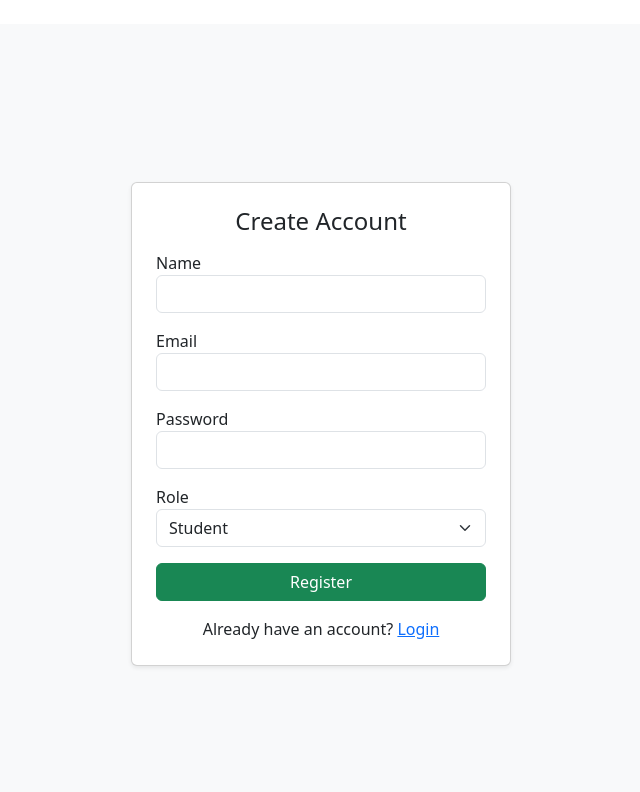
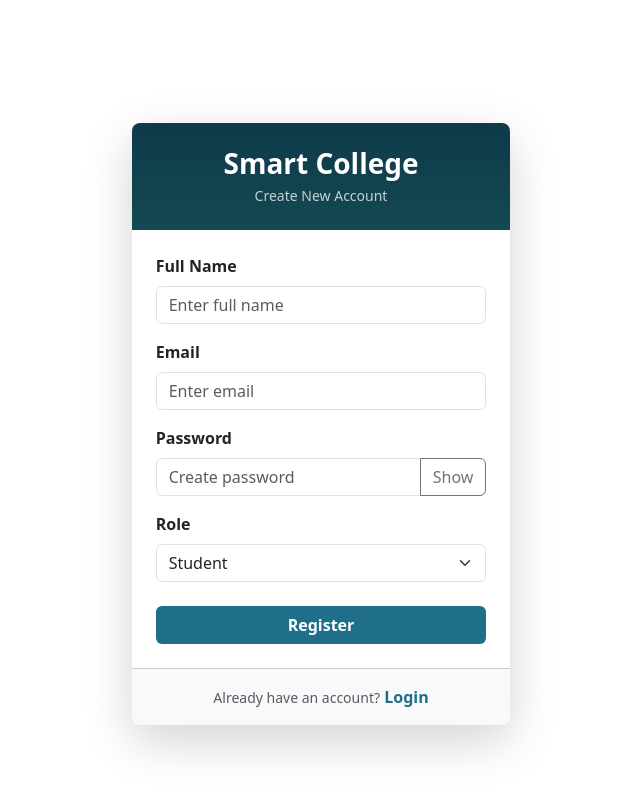
Before and after one commit to ChetanKaturde/smart-college-mern, a React (Vite) app in the folder frontend/: page /register in a window 1280 px wide. Shown: the top 792 px of the page, without its empty margins (319-959 px from the left). Built offline with nearby package versions, Linux system fonts and the light colour scheme.

Commit message:
Added some Features

```diff
--- a/frontend/src/pages/auth/Login.jsx
+++ b/frontend/src/pages/auth/Login.jsx
@@ -8,6 +8,7 @@ export default function Login() {
 
   const [email, setEmail] = useState("");
   const [password, setPassword] = useState("");
+  const [showPassword, setShowPassword] = useState(false);
   const [loading, setLoading] = useState(false);
   const [error, setError] = useState("");
 
@@ -29,47 +30,105 @@ export default function Login() {
   };
 
   return (
-    <div className="d-flex justify-content-center align-items-center vh-100 bg-light">
-      <div className="card shadow-sm p-4" style={{ width: "360px" }}>
-        <h4 className="text-center mb-3">Smart College Login</h4>
+    <div className="container-fluid min-vh-100 d-flex align-items-center justify-content-center bg-white">
+      <div className="row w-100 justify-content-center">
+        <div className="col-11 col-sm-8 col-md-6 col-lg-4">
+          <div
+            className="card shadow-lg border-0 rounded-3"
+            style={{ overflow: "hidden" }}
+          >
+            {/* HEADER */}
+            <div
+              className="text-white text-center py-4"
+              style={{
+                background: "linear-gradient(180deg, #0f3a4a, #134952)",
+              }}
+            >
+              <h3 className="fw-bold mb-1">Smart College</h3>
+              <p className="mb-0 small opacity-75">
+                Login Panel
+              </p>
+            </div>
 
-        {error && <div className="alert alert-danger">{error}</div>}
+            {/* BODY */}
+            <div className="card-body px-4 py-4">
+              {error && (
+                <div className="alert alert-danger text-center py-2">
+                  {error}
+                </div>
+              )}
 
               <form onSubmit={submitHandler}>
+                {/* EMAIL */}
                 <div className="mb-3">
-            <label>Email</label>
+                  <label className="form-label fw-semibold">
+                    Email
+                  </label>
                   <input
                     type="email"
                     className="form-control"
+                    placeholder="admin@college.com"
                     required
                     value={email}
                     onChange={(e) => setEmail(e.target.value)}
                   />
                 </div>
 
-          <div className="mb-3">
-            <label>Password</label>
+                {/* PASSWORD */}
+                <div className="mb-4">
+                  <label className="form-label fw-semibold">
+                    Password
+                  </label>
+
+                  <div className="input-group">
                     <input
-              type="password"
+                      type={showPassword ? "text" : "password"}
                       className="form-control"
+                      placeholder="Enter password"
                       required
                       value={password}
                       onChange={(e) => setPassword(e.target.value)}
                     />
+                    <button
+                      type="button"
+                      className="btn btn-outline-secondary"
+                      onClick={() =>
+                        setShowPassword(!showPassword)
+                      }
+                    >
+                      {showPassword ? "Hide" : "Show"}
+                    </button>
+                  </div>
                 </div>
 
+                {/* LOGIN BUTTON */}
                 <button
-            className="btn btn-primary w-100"
+                  className="btn w-100 text-white fw-semibold"
+                  style={{
+                    backgroundColor: "#1f6f8b",
+                  }}
                   disabled={loading}
                 >
                   {loading ? "Logging in..." : "Login"}
                 </button>
               </form>
+            </div>
 
-        <p className="text-center mt-3 mb-0">
-          Don’t have an account?{" "}
-          <Link to="/register">Register</Link>
-        </p>
+            {/* FOOTER */}
+            <div className="card-footer bg-light text-center py-3">
+              <span className="text-muted small">
+                Don’t have an account?
+              </span>{" "}
+              <Link
+                to="/register"
+                className="fw-semibold text-decoration-none"
+                style={{ color: "#1f6f8b" }}
+              >
+                Register
+              </Link>
+            </div>
+          </div>
+        </div>
       </div>
     </div>
   );
--- a/frontend/src/pages/auth/Register.jsx
+++ b/frontend/src/pages/auth/Register.jsx
@@ -12,6 +12,7 @@ export default function Register() {
     role: "student",
   });
 
+  const [showPassword, setShowPassword] = useState(false);
   const [loading, setLoading] = useState(false);
   const [error, setError] = useState("");
 
@@ -34,17 +35,43 @@ export default function Register() {
   };
 
   return (
-    <div className="d-flex justify-content-center align-items-center vh-100 bg-light">
-      <div className="card shadow-sm p-4" style={{ width: "380px" }}>
-        <h4 className="text-center mb-3">Create Account</h4>
+    <div className="container-fluid min-vh-100 d-flex align-items-center justify-content-center bg-white">
+      <div className="row w-100 justify-content-center">
+        <div className="col-11 col-sm-8 col-md-6 col-lg-4">
+          <div
+            className="card shadow-lg border-0 rounded-3"
+            style={{ overflow: "hidden" }}
+          >
+            {/* HEADER */}
+            <div
+              className="text-white text-center py-4"
+              style={{
+                background: "linear-gradient(180deg, #0f3a4a, #134952)",
+              }}
+            >
+              <h3 className="fw-bold mb-1">Smart College</h3>
+              <p className="mb-0 small opacity-75">
+                Create New Account
+              </p>
+            </div>
 
-        {error && <div className="alert alert-danger">{error}</div>}
+            {/* BODY */}
+            <div className="card-body px-4 py-4">
+              {error && (
+                <div className="alert alert-danger text-center py-2">
+                  {error}
+                </div>
+              )}
 
               <form onSubmit={submitHandler}>
+                {/* NAME */}
                 <div className="mb-3">
-            <label>Name</label>
+                  <label className="form-label fw-semibold">
+                    Full Name
+                  </label>
                   <input
                     className="form-control"
+                    placeholder="Enter full name"
                     required
                     value={form.name}
                     onChange={(e) =>
@@ -53,11 +80,15 @@ export default function Register() {
                   />
                 </div>
 
+                {/* EMAIL */}
                 <div className="mb-3">
-            <label>Email</label>
+                  <label className="form-label fw-semibold">
+                    Email
+                  </label>
                   <input
                     type="email"
                     className="form-control"
+                    placeholder="Enter email"
                     required
                     value={form.email}
                     onChange={(e) =>
@@ -66,26 +97,51 @@ export default function Register() {
                   />
                 </div>
 
+                {/* PASSWORD WITH SHOW/HIDE */}
                 <div className="mb-3">
-            <label>Password</label>
+                  <label className="form-label fw-semibold">
+                    Password
+                  </label>
+
+                  <div className="input-group">
                     <input
-              type="password"
+                      type={showPassword ? "text" : "password"}
                       className="form-control"
+                      placeholder="Create password"
                       required
                       value={form.password}
                       onChange={(e) =>
-                setForm({ ...form, password: e.target.value })
+                        setForm({
+                          ...form,
+                          password: e.target.value,
+                        })
                       }
                     />
+                    <button
+                      type="button"
+                      className="btn btn-outline-secondary"
+                      onClick={() =>
+                        setShowPassword(!showPassword)
+                      }
+                    >
+                      {showPassword ? "Hide" : "Show"}
+                    </button>
+                  </div>
                 </div>
 
-          <div className="mb-3">
-            <label>Role</label>
+                {/* ROLE */}
+                <div className="mb-4">
+                  <label className="form-label fw-semibold">
+                    Role
+                  </label>
                   <select
                     className="form-select"
                     value={form.role}
                     onChange={(e) =>
-                setForm({ ...form, role: e.target.value })
+                      setForm({
+                        ...form,
+                        role: e.target.value,
+                      })
                     }
                   >
                     <option value="admin">Admin</option>
@@ -95,18 +151,32 @@ export default function Register() {
                   </select>
                 </div>
 
+                {/* REGISTER BUTTON */}
                 <button
-            className="btn btn-success w-100"
+                  className="btn w-100 text-white fw-semibold"
+                  style={{ backgroundColor: "#1f6f8b" }}
                   disabled={loading}
                 >
                   {loading ? "Registering..." : "Register"}
                 </button>
               </form>
+            </div>
 
-        <p className="text-center mt-3 mb-0">
-          Already have an account?{" "}
-          <Link to="/login">Login</Link>
-        </p>
+            {/* FOOTER */}
+            <div className="card-footer bg-light text-center py-3">
+              <span className="text-muted small">
+                Already have an account?
+              </span>{" "}
+              <Link
+                to="/login"
+                className="fw-semibold text-decoration-none"
+                style={{ color: "#1f6f8b" }}
+              >
+                Login
+              </Link>
+            </div>
+          </div>
+        </div>
       </div>
     </div>
   );
--- a/frontend/src/pages/dashboard/Dashboard.jsx
+++ b/frontend/src/pages/dashboard/Dashboard.jsx
@@ -1,55 +1,216 @@
+// import { useContext, useEffect, useState } from "react";
+// import { AuthContext } from "../../auth/AuthContext";
+// import api from "../../api/axios";
+
+// export default function Dashboard() {
+//   const { user } = useContext(AuthContext);
+//   const [courses, setCourses] = useState([]);
+
+//   useEffect(() => {
+//     if (user?.role === "teacher") {
+//       api
+//         .get("/courses/my")
+//         .then((res) => {
+//           setCourses(res.data?.data || []);
+//         })
+//         .catch(() => setCourses([]));
+//     }
+//   }, [user]);
+
+//   return (
+//     <div>
+//       <h4 className="mb-3">Dashboard</h4>
+
+//       {user?.role === "admin" && (
+//         <div className="alert alert-info">
+//           Welcome Admin. Use sidebar to manage college data.
+//         </div>
+//       )}
+
+//       {user?.role === "teacher" && (
+//         <>
+//           <h6 className="mb-2">My Courses</h6>
+
+//           <div className="row">
+//             {courses.length > 0 ? (
+//               courses.map((c) => (
+//                 <div key={c._id} className="col-md-4 mb-3">
+//                   <div className="card shadow-sm">
+//                     <div className="card-body">
+//                       <h6>{c.name}</h6>
+//                       <p className="text-muted mb-1">
+//                         Department: {c.departmentId?.name || "-"}
+//                       </p>
+//                       <span className="badge bg-success">Active</span>
+//                     </div>
+//                   </div>
+//                 </div>
+//               ))
+//             ) : (
+//               <p className="text-muted">No courses assigned.</p>
+//             )}
+//           </div>
+//         </>
+//       )}
+//     </div>
+//   );
+// }
+
+
+
+
+// src/pages/dashboard/Dashboard.jsx
 import { useContext, useEffect, useState } from "react";
 import { AuthContext } from "../../auth/AuthContext";
 import api from "../../api/axios";
+import { Card, Row, Col, Spinner, Alert } from "react-bootstrap";
 
 export default function Dashboard() {
   const { user } = useContext(AuthContext);
-  const [courses, setCourses] = useState([]);
+
+  const [stats, setStats] = useState({
+    students: 0,
+    courses: 0,
+    departments: 0,
+  });
+
+  const [teacherCourses, setTeacherCourses] = useState([]);
+  const [loading, setLoading] = useState(true);
+  const [error, setError] = useState("");
 
   useEffect(() => {
-    if (user?.role === "teacher") {
-      api
-        .get("/courses/my")
-        .then((res) => {
-          setCourses(res.data?.data || []);
-        })
-        .catch(() => setCourses([]));
+    const fetchAdminData = async () => {
+      try {
+        const [studentsRes, coursesRes, departmentsRes] = await Promise.all([
+          api.get("/students"),
+          api.get("/courses"),
+          api.get("/departments"),
+        ]);
+
+        setStats({
+          students:
+            studentsRes.data?.data?.length ||
+            studentsRes.data?.length ||
+            0,
+          courses:
+            coursesRes.data?.data?.length ||
+            coursesRes.data?.length ||
+            0,
+          departments:
+            departmentsRes.data?.data?.length ||
+            departmentsRes.data?.length ||
+            0,
+        });
+      } catch (err) {
+        setError("Failed to load dashboard data");
+      } finally {
+        setLoading(false);
+      }
+    };
+
+    const fetchTeacherCourses = async () => {
+      try {
+        const res = await api.get("/courses");
+        setTeacherCourses(res.data?.data || res.data || []);
+      } catch (err) {
+        setError("Failed to load courses");
+      } finally {
+        setLoading(false);
+      }
+    };
+
+    if (user?.role === "admin") {
+      fetchAdminData();
+    } else if (user?.role === "teacher") {
+      fetchTeacherCourses();
     }
   }, [user]);
 
+  if (loading) {
+    return (
+      <div className="text-center mt-5">
+        <Spinner animation="border" />
+      </div>
+    );
+  }
+
   return (
-    <div>
-      <h4 className="mb-3">Dashboard</h4>
+    <div
+      style={{
+        minHeight: "100vh",
+        background: "linear-gradient(180deg, #0f3a4a, #134952)",
+        padding: "20px",
+      }}
+    >
+      <h3 className="text-white mb-4">Dashboard</h3>
 
+      {error && <Alert variant="danger">{error}</Alert>}
+
+      {/* ADMIN DASHBOARD */}
       {user?.role === "admin" && (
-        <div className="alert alert-info">
-          Welcome Admin. Use sidebar to manage college data.
-        </div>
+        <>
+          <Row className="mb-4">
+            <Col md={4}>
+              <Card className="shadow border-0">
+                <Card.Body>
+                  <h6>Total Students</h6>
+                  <h2 className="text-primary">{stats.students}</h2>
+                </Card.Body>
+              </Card>
+            </Col>
+
+            <Col md={4}>
+              <Card className="shadow border-0">
+                <Card.Body>
+                  <h6>Total Courses</h6>
+                  <h2 className="text-success">{stats.courses}</h2>
+                </Card.Body>
+              </Card>
+            </Col>
+
+            <Col md={4}>
+              <Card className="shadow border-0">
+                <Card.Body>
+                  <h6>Total Departments</h6>
+                  <h2 className="text-warning">{stats.departments}</h2>
+                </Card.Body>
+              </Card>
+            </Col>
+          </Row>
+
+          <Alert variant="info">
+            Welcome Admin 👋
+            Use the sidebar to manage Students, Courses, Departments & more.
+          </Alert>
+        </>
       )}
 
+      {/* TEACHER DASHBOARD */}
       {user?.role === "teacher" && (
         <>
-          <h6 className="mb-2">My Courses</h6>
+          <h5 className="text-white mb-3">My Courses</h5>
 
-          <div className="row">
-            {courses.length > 0 ? (
-              courses.map((c) => (
-                <div key={c._id} className="col-md-4 mb-3">
-                  <div className="card shadow-sm">
-                    <div className="card-body">
-                      <h6>{c.name}</h6>
+          <Row>
+            {teacherCourses.length > 0 ? (
+              teacherCourses.map((course) => (
+                <Col md={4} key={course._id} className="mb-3">
+                  <Card className="shadow border-0">
+                    <Card.Body>
+                      <h6>{course.name}</h6>
                       <p className="text-muted mb-1">
-                        Department: {c.departmentId?.name || "-"}
+                        Department: {course.departmentId?.name || "N/A"}
                       </p>
-                      <span className="badge bg-success">Active</span>
-                    </div>
-                  </div>
-                </div>
+                      <span className="badge bg-success">
+                        {course.status || "Active"}
+                      </span>
+                    </Card.Body>
+                  </Card>
+                </Col>
               ))
             ) : (
-              <p className="text-muted">No courses assigned.</p>
+              <p className="text-light">No courses available.</p>
             )}
-          </div>
+          </Row>
         </>
       )}
     </div>
```
Lines whose indentation alone changed are shown as unchanged.
